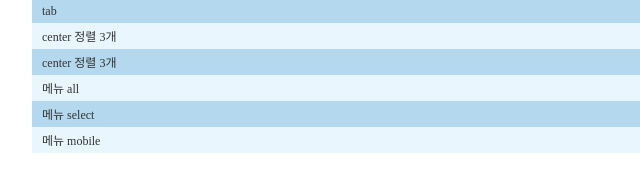
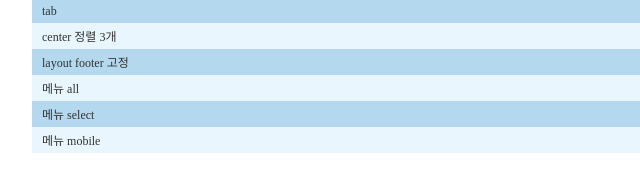
Before and after one commit to jsl0924/skill, a plain HTML site: page index.html in a window 1280 px wide. Shown: the part 341-532 px from the top of the page, 288-928 px from the left. Drawn offline with nearby package versions, Linux system fonts and the light colour scheme.

Commit message:
Add files via upload

```diff
--- a/index.html
+++ b/index.html
@@ -38,7 +38,7 @@ ul.list li a{text-decoration:none;font-size:12px;color:#333;}
                 <li><a href="roulette/index.html" target="_blank">룰렛 게임</a></li>
                 <li><a href="tab.html" target="_blank">tab</a></li>
                 <li><a href="center.html" target="_blank">center 정렬 3개</a></li>
-                <li><a href="layout_footer.html" target="_blank">center 정렬 3개</a></li>
+                <li><a href="layout_footer.html" target="_blank">layout footer 고정</a></li>
                 <li><a href="gnb_all.html" target="_blank">메뉴 all</a></li>
                 <li><a href="gnb_select.html" target="_blank">메뉴 select</a></li>
                 <li><a href="gnb_mobile.html" target="_blank">메뉴 mobile</a></li>
```
